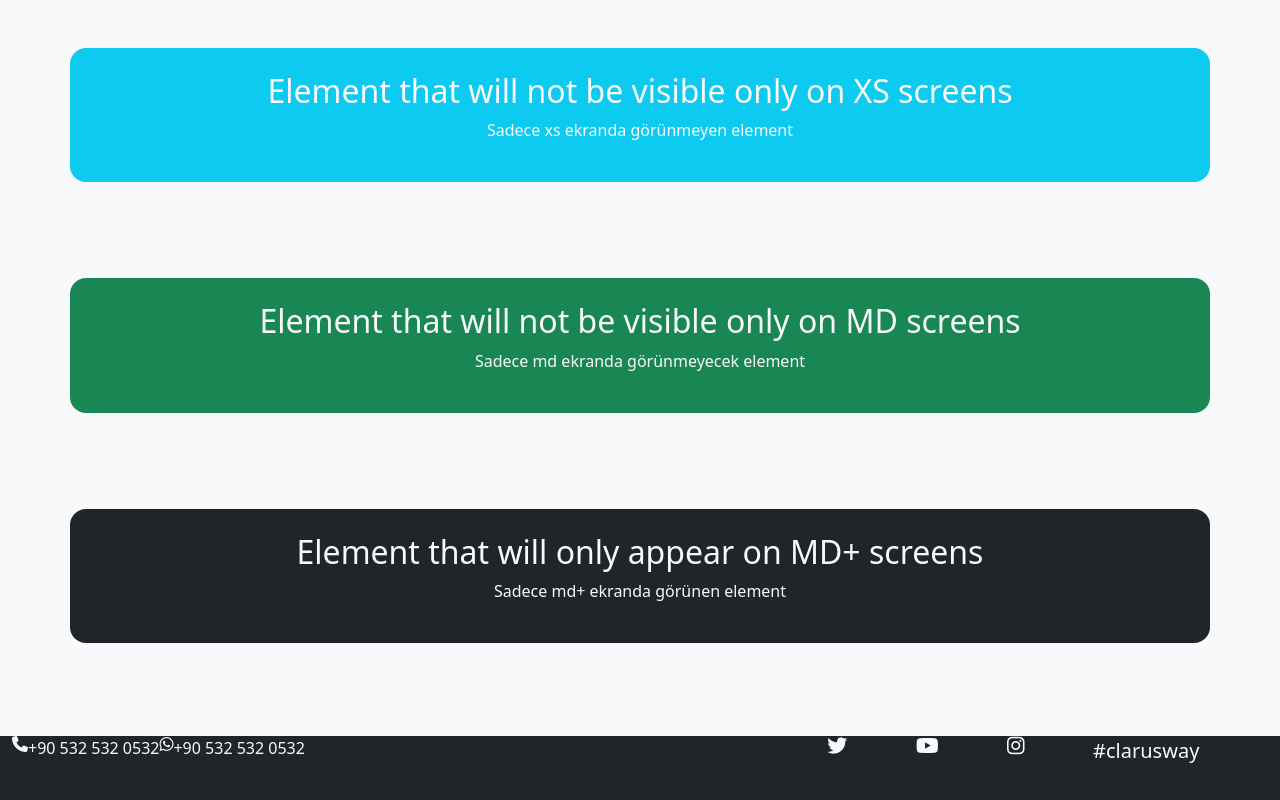
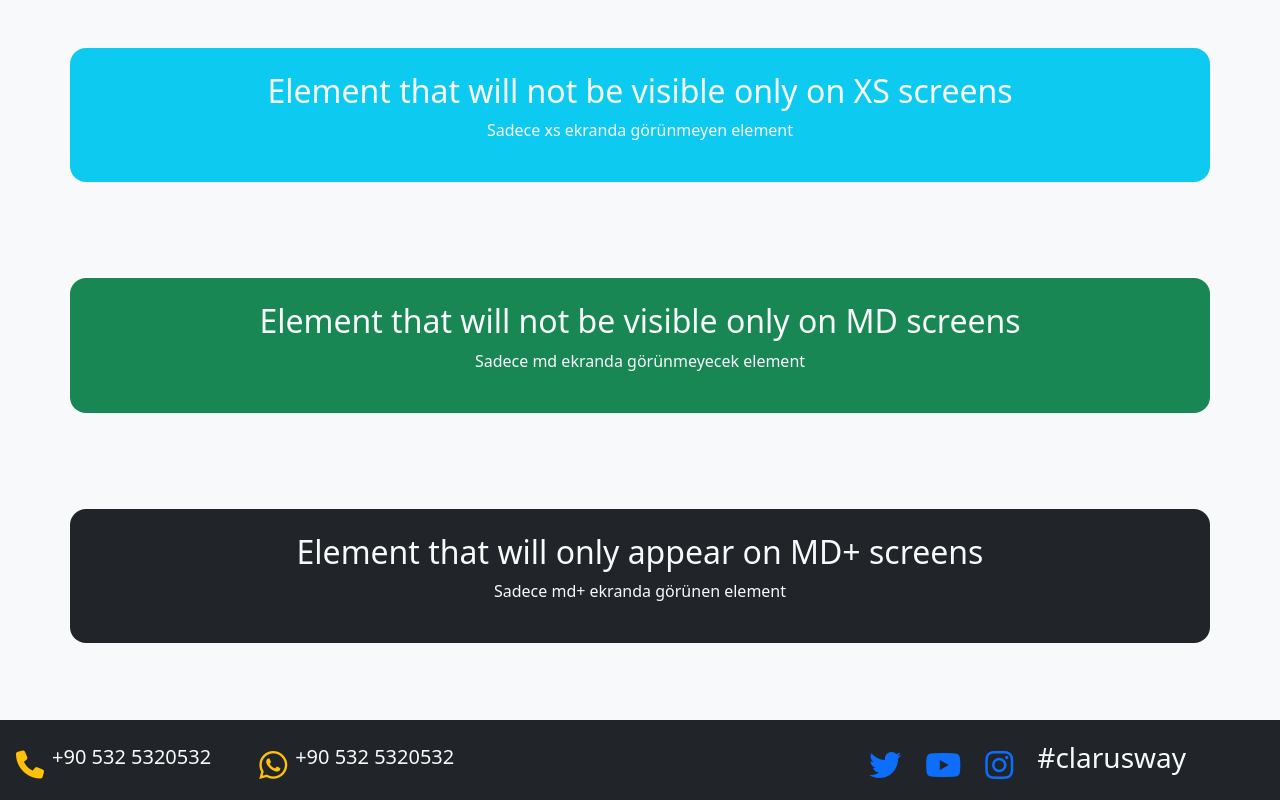
Before and after one commit to sinansvr/Bootstrap-Responisve-Exercise, a plain HTML site: page index.html in a window 1280 px wide. Drawn offline with nearby package versions, Linux system fonts and the light colour scheme.

Commit message:
finished

```diff
--- a/index.html
+++ b/index.html
@@ -8,7 +8,7 @@
     <link rel="stylesheet" href="https://cdnjs.cloudflare.com/ajax/libs/font-awesome/6.4.0/css/all.min.css" integrity="sha512-iecdLmaskl7CVkqkXNQ/ZH/XLlvWZOJyj7Yy7tcenmpD1ypASozpmT/E0iPtmFIB46ZmdtAc9eNBvH0H/ZpiBw==" crossorigin="anonymous" referrerpolicy="no-referrer" />
   </head>
   <body>
-    <div class="container-fluid bg-light d-flex flex-column gap-5" style="height: 92vh;">
+    <div class="container-fluid bg-light d-flex flex-column gap-5" style="height: 90vh;">
         <div class="container bg-primary text-light text-center p-4 rounded-4 mt-5 d-inline-block d-sm-none">
             <h2>Element visible only on XS screens</h2>
             <p>Sadece xs ekranda görünen element</p>
@@ -36,14 +36,20 @@
     </div>
 
 
-    <div class="container-fluid bg-dark text-light position-fixed bottom-0" style="height: 8vh;">
+    <div class="container-fluid bg-dark text-light position-fixed bottom-0" style="height: 10vh;">
         <div class="row">
-            <div class="col-7 d-flex">
-                <i class="fa-solid fa-phone"></i><p>+90 532 532 0532</p><i class="fa-brands fa-whatsapp"></i><p>+90 532 532 0532</p>
+            <div class="col-8 d-flex fs-5 align-items-center p-3">
+                <i class="fa-solid fa-phone fs-3 me-3 me-lg-2 text-warning"></i>
+                <p class="d-none d-md-inline-block me-5 fs-5">+90 532 5320532</p>
+                <i class="fa-brands fa-whatsapp fs-2 me-3 me-lg-2  text-warning"></i>
+                <p class="d-none d-md-inline-block me-5 fs-5">+90 532 5320532</p>
             </div>
 
-            <div class="col-5 d-flex fs-5 justify-content-evenly">
-                <i class="fa-brands fa-twitter"></i><i class="fa-brands fa-youtube"></i><i class="fa-brands fa-instagram"></i><p>#clarusway</p>
+            <div class="col-4 d-flex fs-5 align-items-center p-3">
+                <i class="fa-brands fa-twitter me-4 fs-2 text-primary"></i>
+                <i class="fa-brands fa-youtube me-4 fs-2 text-primary"></i>
+                <i class="fa-brands fa-instagram me-4 fs-2 text-primary"></i>
+                <p class="d-none d-lg-inline-block me-4 fs-3 text-light">#clarusway</p>
 
             </div>
         </div>
```
